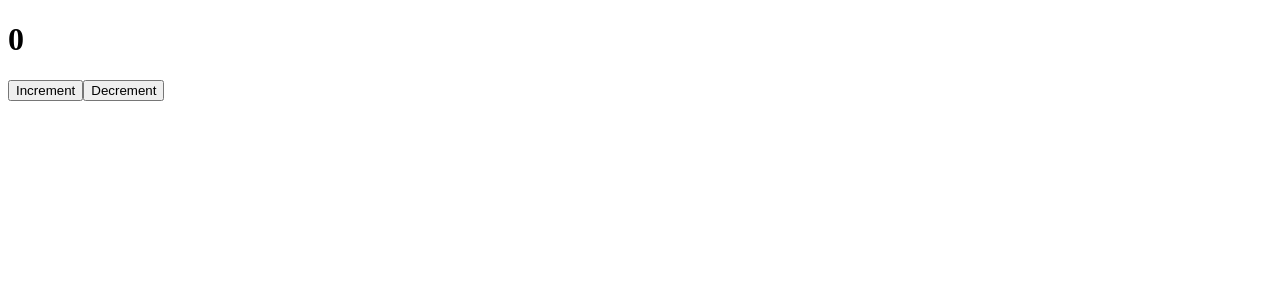
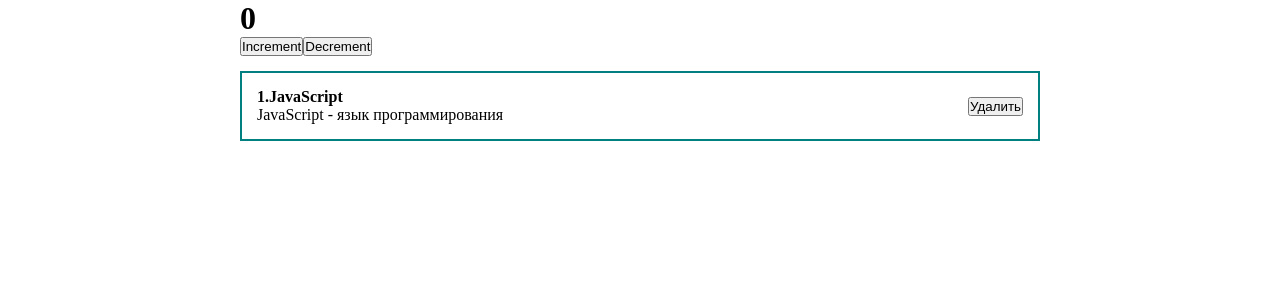
Before and after one commit to BlinovE/reactExample, a React (Create React App) app: page / in a window 1280 px wide. Shown: the top 300 px of the page. Built offline with nearby package versions, Linux system fonts and the light colour scheme.

Commit message:
Add Component Post
Добавил компонент Post

```diff
--- a/src/App.js
+++ b/src/App.js
@@ -1,5 +1,7 @@
 import React from 'react';
 import Counter from './components/Counter.jsx';
+import Post from './components/Post.jsx';
+import './styles/App.css';
 
 function App() {
 
@@ -7,6 +9,7 @@
     <div className="App">
 
       <Counter/>
+      <Post/>
 
     </div>
   );
--- /dev/null
+++ b/src/components/Post.jsx
@@ -0,0 +1,19 @@
+import React from 'react';
+
+const Post = function(){
+    return(
+        <div className="post">
+        <div className="post__content">
+          <strong>1.JavaScript</strong>
+          <div>
+            JavaScript - язык программирования
+          </div>
+        </div>
+        <div className="post__btns">
+          <button>Удалить</button>
+        </div>
+      </div>
+    );
+}
+
+export default Post;
--- /dev/null
+++ b/src/styles/App.css
@@ -0,0 +1,20 @@
+*{
+    margin: 0;
+    padding: 0;
+    box-sizing: border-box;
+}
+#root{
+    display: flex;
+    justify-content: center;
+}
+.App{
+    width:800px;
+}
+.post{
+    display: flex;
+    padding: 15px;
+    border:2px solid teal;
+    margin-top:15px;
+    justify-content: space-between;
+    align-items: center;
+}
```
